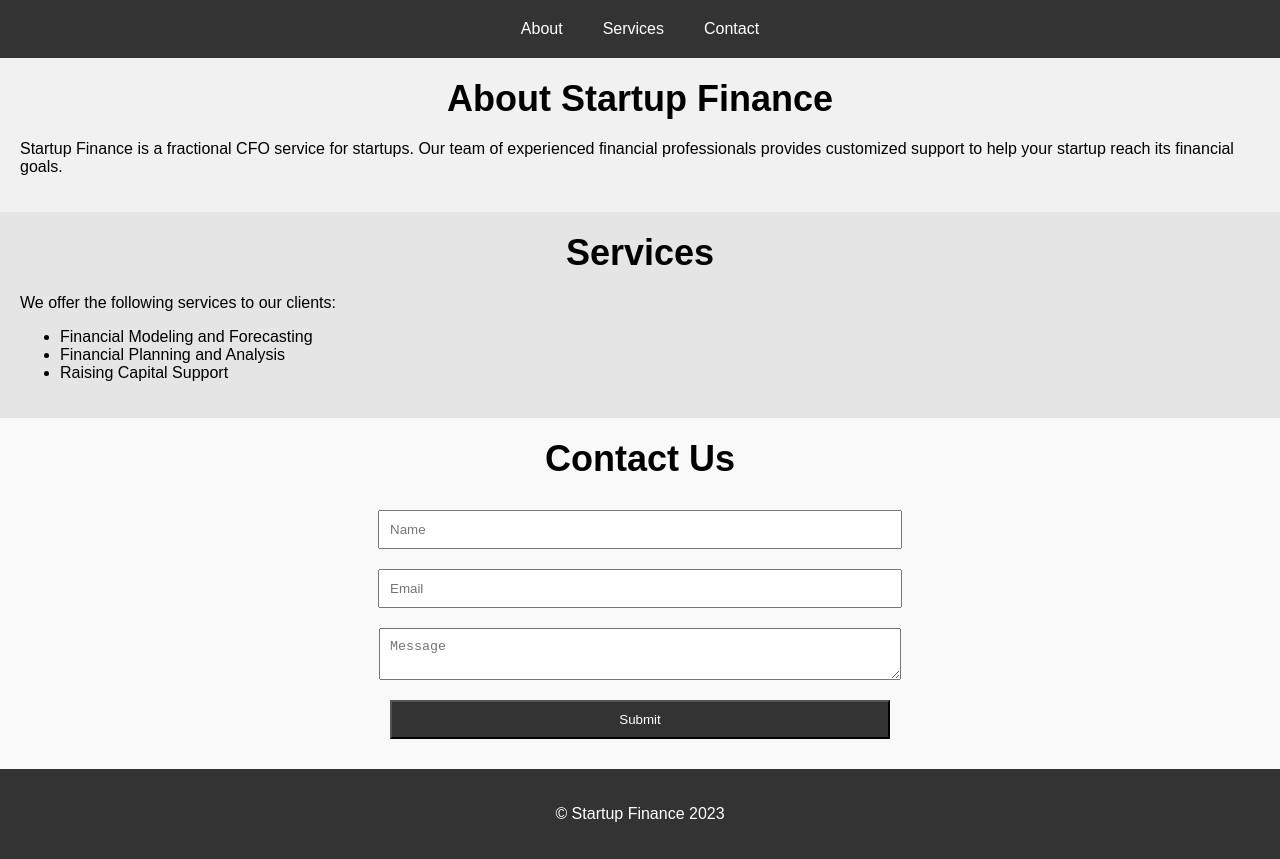
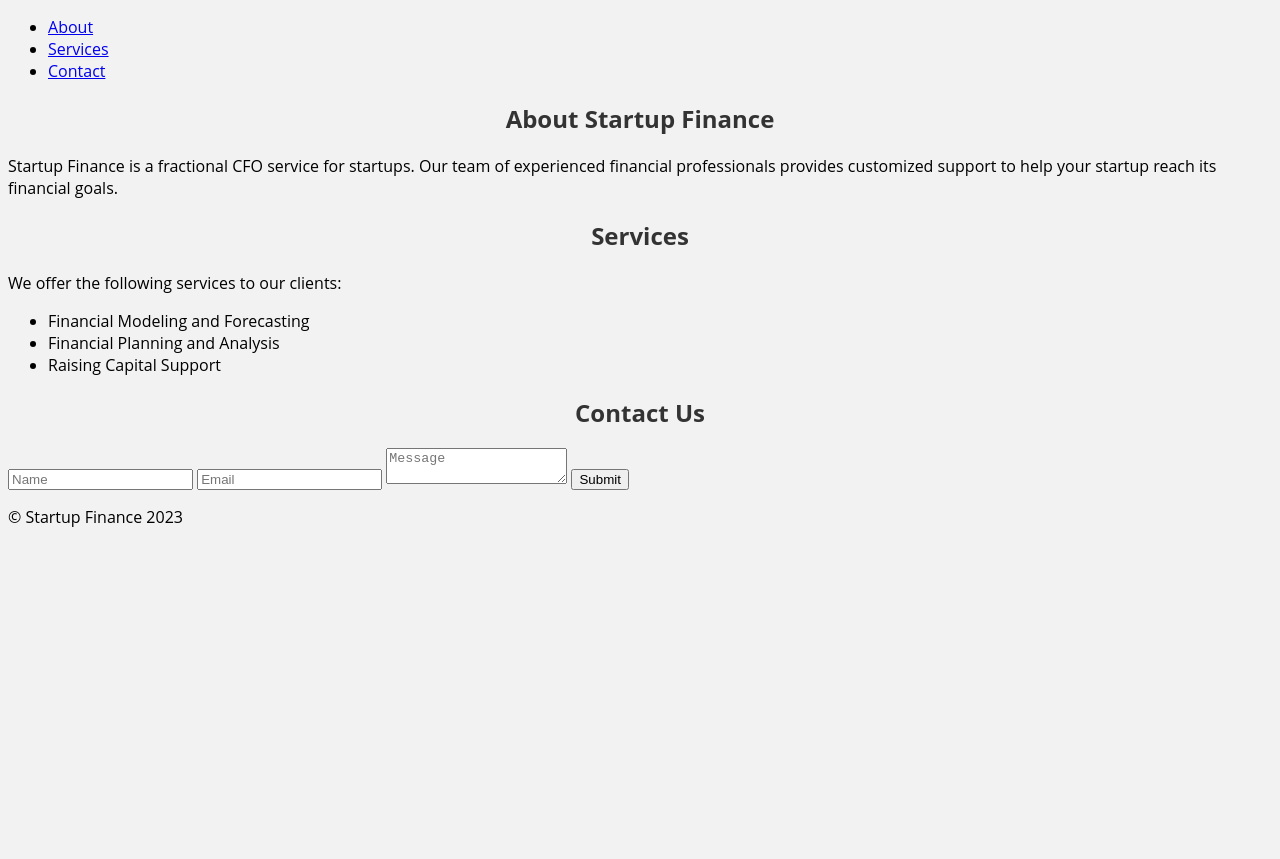
Before and after one commit to JGanseij/startupfinance, a plain HTML site: page index.html in a window 1280 px wide. After the commit the page ends 800 px from the top, so only its background shows below. Drawn offline with Linux system fonts and the light colour scheme.

Commit message:
update style

```diff
--- a/style.css
+++ b/style.css
@@ -1,79 +1,55 @@
 body {
-  font-family: Arial, sans-serif;
-  margin: 0;
-  padding: 0;
+  font-family: 'Open Sans', sans-serif;
+  background-color: #f2f2f2;
 }
 
-header {
-  background-color: #333;
-  color: #fff;
-  display: flex;
-  justify-content: center;
-  padding: 20px 0;
-}
-
-header nav ul {
-  display: flex;
-  justify-content: center;
-  list-style: none;
-  margin: 0;
-  padding: 0;
-}
-
-header nav ul li {
-  margin: 0 20px;
-}
-
-header nav ul li a {
-  color: #fff;
-  text-decoration: none;
-}
-
-section {
-  padding: 20px;
-}
-
-#about {
-  background-color: #f1f1f1;
-}
-
-#services {
-  background-color: #e5e5e5;
-}
-
-#contact {
-  background-color: #f9f9f9;
-}
-
-h1 {
-  font-size: 36px;
-  margin: 0 0 20px 0;
+h1, h2, h3 {
+  font-weight: bold;
+  color: #333;
   text-align: center;
 }
 
-form {
-  display: flex;
-  flex-direction: column;
-  justify-content: center;
-  align-items: center;
+.container {
+  max-width: 1100px;
+  margin: 0 auto;
+  padding: 50px;
+  text-align: center;
 }
 
-form input, form textarea {
-  margin: 10px 0;
-  padding: 10px;
-  width: 500px;
+.btn {
+  background-color: #00bcd4;
+  color: #fff;
+  padding: 10px 20px;
+  border-radius: 5px;
+  text-decoration: none;
+  margin-top: 20px;
+  display: inline-block;
 }
 
-form input[type="submit"] {
-  background-color: #333;
-  color: #fff;
-  padding: 10px 20px;
+.services {
+  display: flex;
+  flex-wrap: wrap;
+  justify-content: center;
 }
 
-footer {
-  background-color: #333;
-  color: #fff;
-  display: flex;
-  justify-content: center;
-  padding: 20px 0;
+.service {
+  width: 300px;
+  text-align: center;
+  margin: 30px;
+  padding: 20px;
+  background-color: #fff;
+  border-radius: 5px;
+  box-shadow: 0px 0px 10px 0px rgba(0,0,0,0.1);
 }
+
+.service h4 {
+  color: #00bcd4;
+  font-weight: bold;
+  margin-top: 20px;
+}
+
+.service p {
+  color: #333;
+  margin-top: 20px;
+  font-size: 14px;
+}
```
